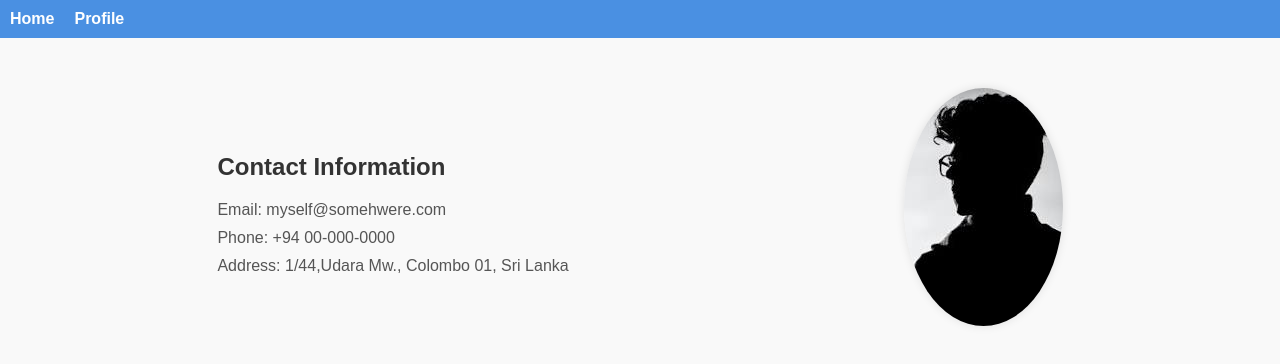
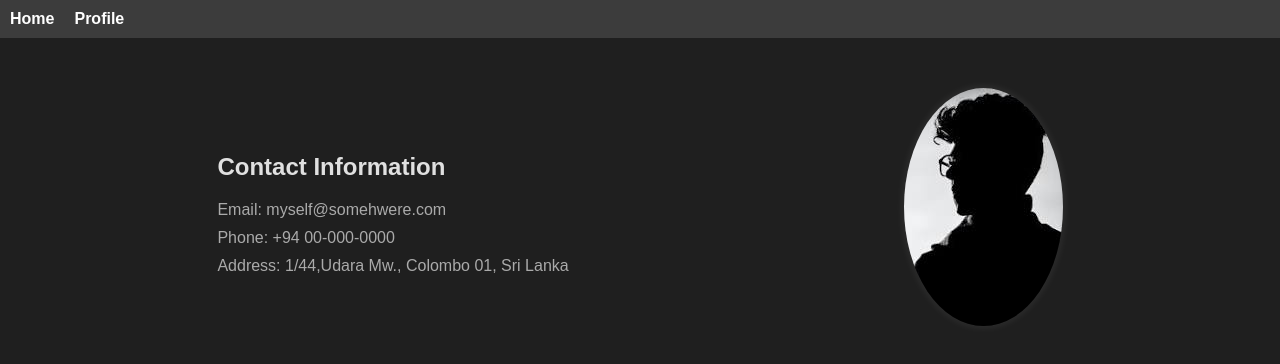
Before and after one commit to yashodharanawaka/my-gallery, a React (Create React App) app: page /profile in a window 1280 px wide. Shown: the top 364 px of the page. Built offline with nearby package versions, Linux system fonts and the light colour scheme.

Commit message:
updated styles to have a darker theme

```diff
--- a/src/App.css
+++ b/src/App.css
@@ -1,11 +1,11 @@
 :root {
-    --main-bg-color: #f9f9f9;
-    --main-text-color: #333;
-    --primary-color: #4a90e2;
-    --link-color: #ff6f61;
+    --main-bg-color: #1f1f1f;
+    --main-text-color: #e0e0e0;
+    --primary-color: #3c3c3c;
+    --link-color: #ff8c66;
     --gallery-gap: 16px;
     --border-radius: 8px;
-    --box-shadow: 0 0 10px rgba(0, 0, 0, 0.1);
+    --box-shadow: 0 0 10px rgba(255, 255, 255, 0.1);
 }
 
 body {
@@ -87,8 +87,8 @@ body {
 }
 
 .loader {
-    border: 8px solid #f3f3f3;
-    border-top: 8px solid var(--primary-color);
+    border: 8px solid #333;
+    border-top: 8px solid var(--link-color);
     border-radius: 50%;
     width: 50px;
     height: 50px;
@@ -114,13 +114,13 @@ body {
 
 .contact-details p {
     margin: 10px 0;
-    color: #555;
+    color: #aaa;
 }
 
 .contact-picture img {
     max-width: 100%;
     border-radius: 50%;
-    box-shadow: 0 0 10px rgba(0, 0, 0, 0.1);
+    box-shadow: 0 0 10px rgba(255, 255, 255, 0.1);
 }
 
 /* Navbar styles */
```
